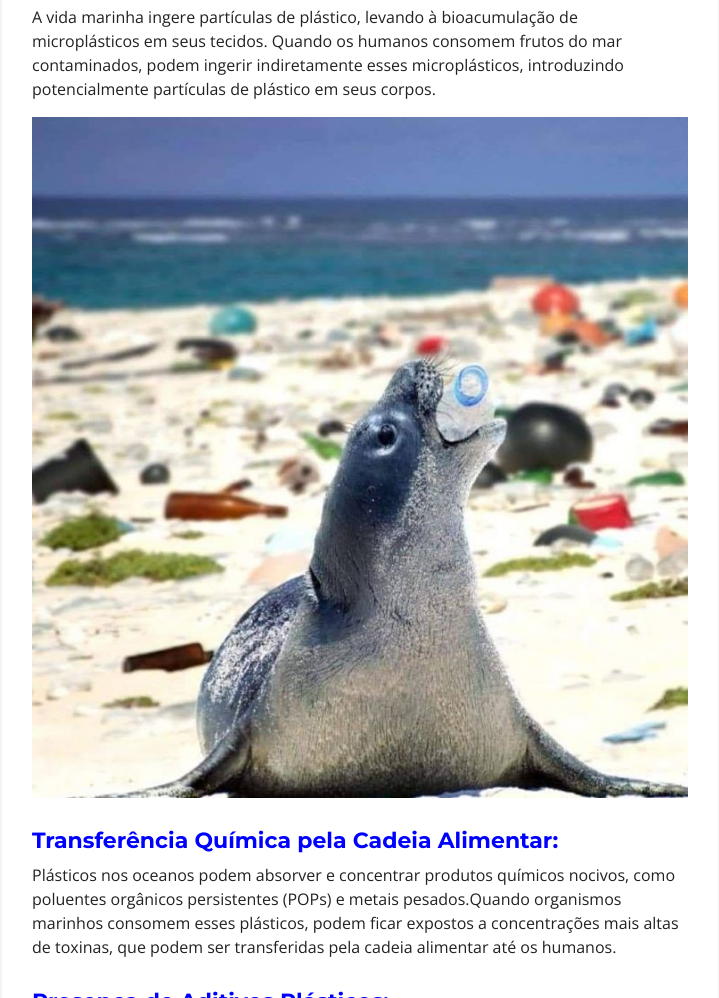
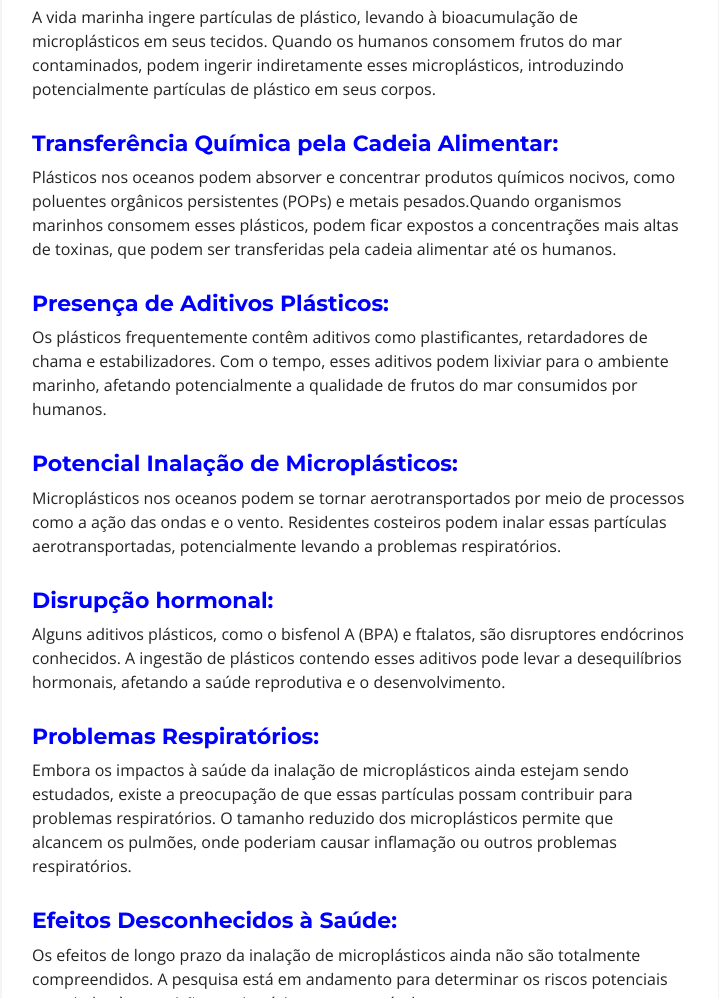
Before and after one commit to GaiaOcean/GaiaOcean.github.io, a plain HTML site: page blog-details2.html in a window 1280 px wide. Shown: the part 1432-2430 px from the top of the page, without its empty margins (280-999 px from the left). Drawn offline with nearby package versions, Linux system fonts and the light colour scheme.

Commit message:
Update blog-details2.html

```diff
--- a/blog-details2.html
+++ b/blog-details2.html
@@ -159,7 +159,7 @@
                    A vida marinha ingere partículas de plástico, levando à bioacumulação de microplásticos em seus tecidos. Quando os humanos consomem frutos do mar contaminados,
                   podem ingerir indiretamente esses microplásticos, introduzindo potencialmente partículas de plástico em seus corpos.
                 </p>
-                <img src="assets/img/all/sealion.jpg" class="img-fluid" alt="">
+<!--                 <img src="assets/img/all/sealion.jpg" class="img-fluid" alt=""> -->
 
                 <h3 style="color:blue;"> Transferência Química pela Cadeia Alimentar:</h3>
                 <p>
```
